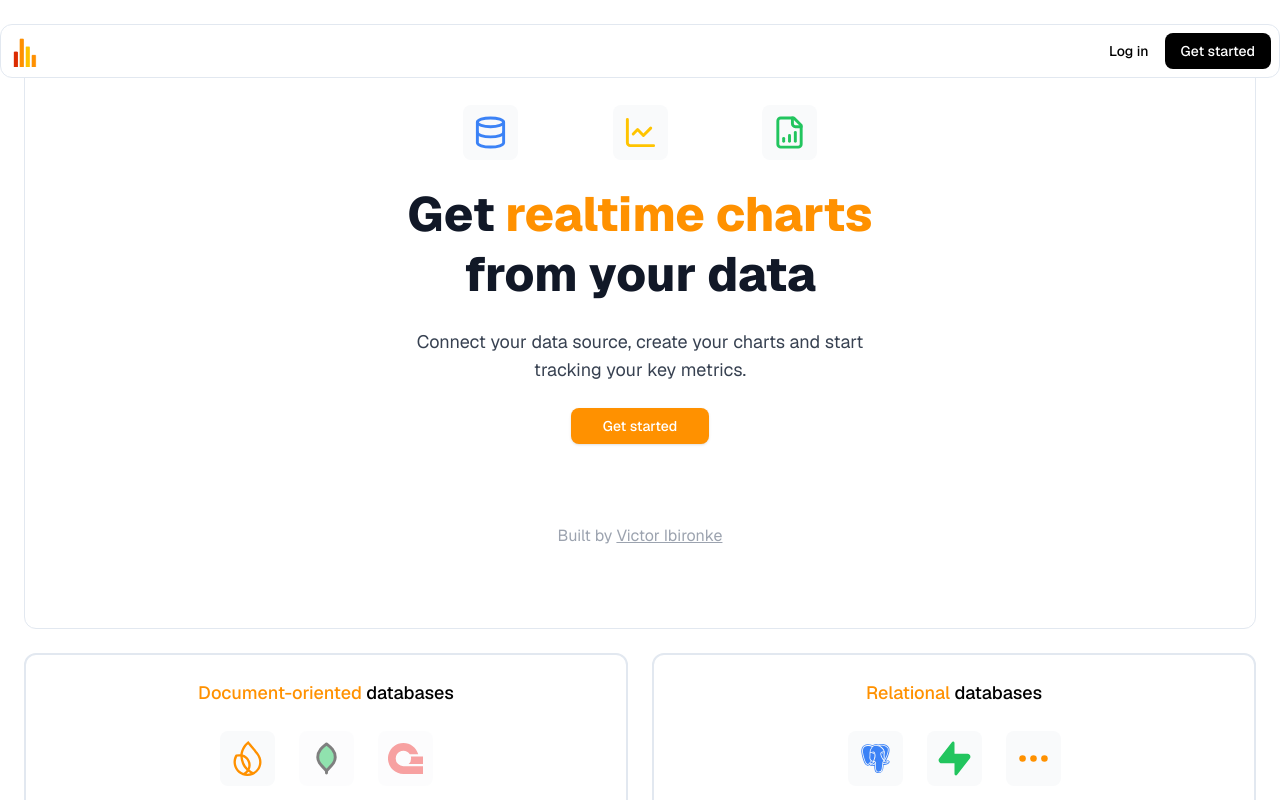
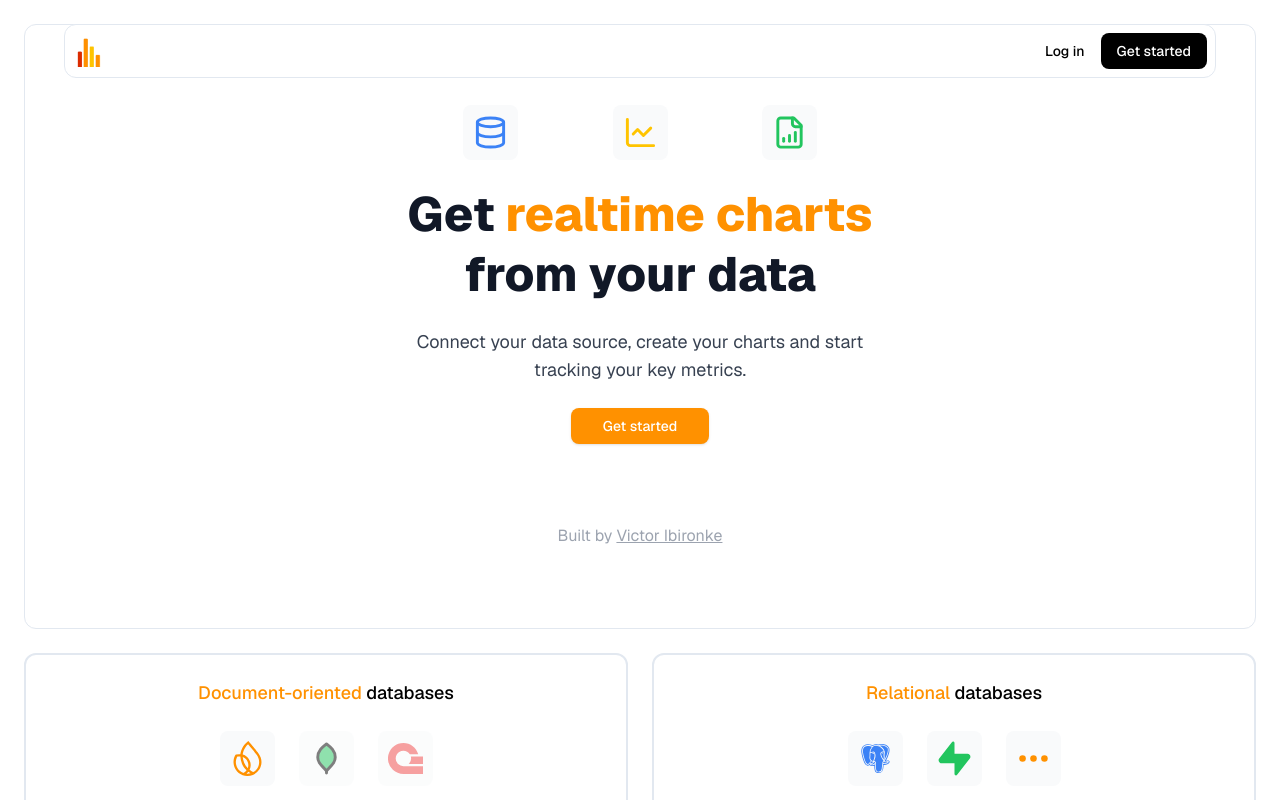
Before and after one commit to victoribironke/ventivo, a Next.js app: page / in a window 1280 px wide. Shown: the top 800 px of the page. Built offline with nearby package versions, Linux system fonts and the light colour scheme.

Commit message:
finished header

```diff
--- a/src/components/Header.tsx
+++ b/src/components/Header.tsx
@@ -5,7 +5,7 @@ import { Button } from "./ui/button";
 
 const Header = () => {
   return (
-    <header className="bg-white border flex items-center justify-between flex-col w-full p-2 gap-20 rounded-xl fixed max-w-7xl">
+    <header className="bg-white border flex items-center justify-between flex-col top-0 xl:top-6 w-full p-2 gap-20 xl:rounded-xl fixed z-20 xl:max-w-6xl">
       <div className="w-full flex items-center justify-between gap-4">
         <Link href="/" className="mr-auto">
           <Image
```
